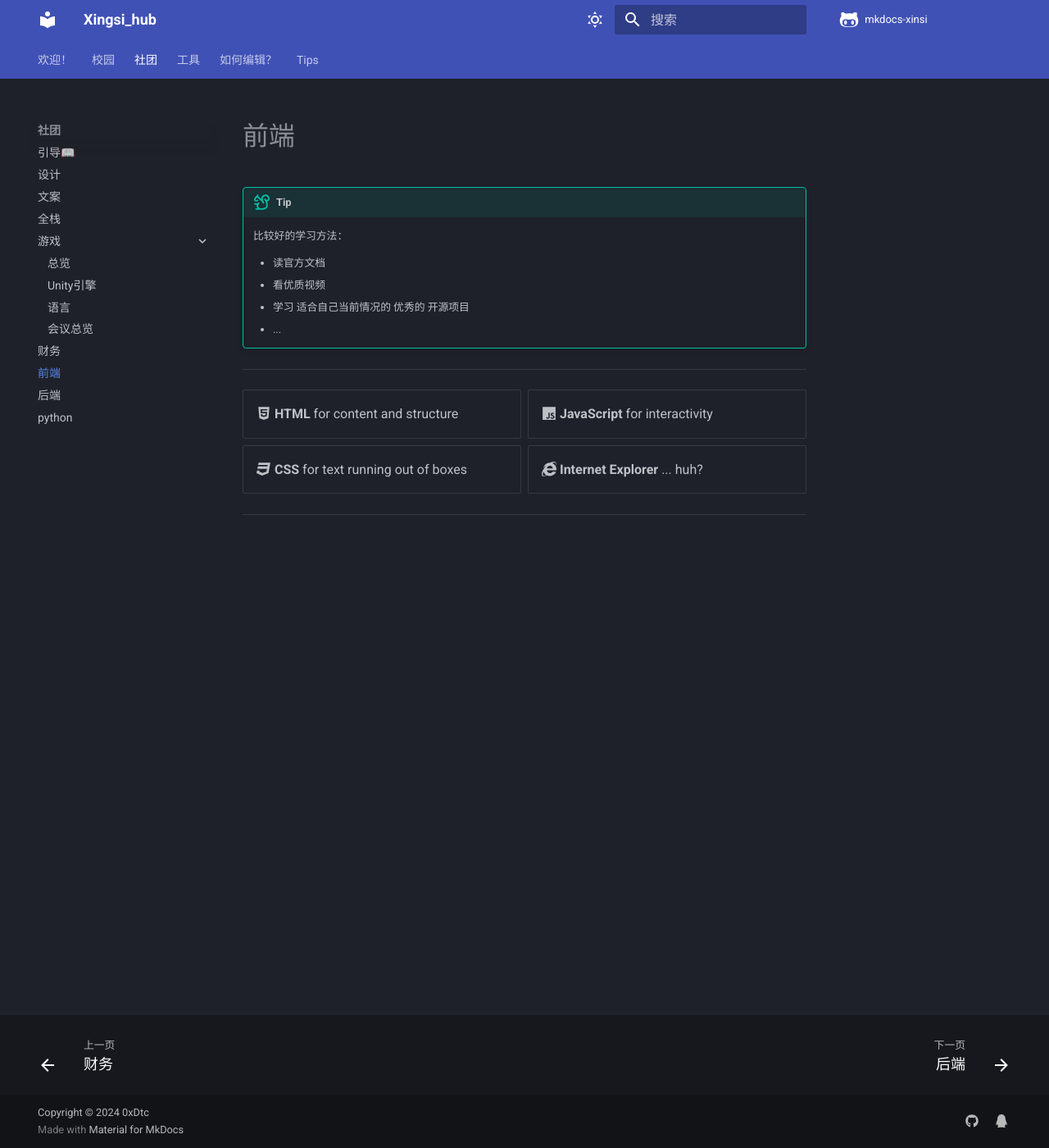
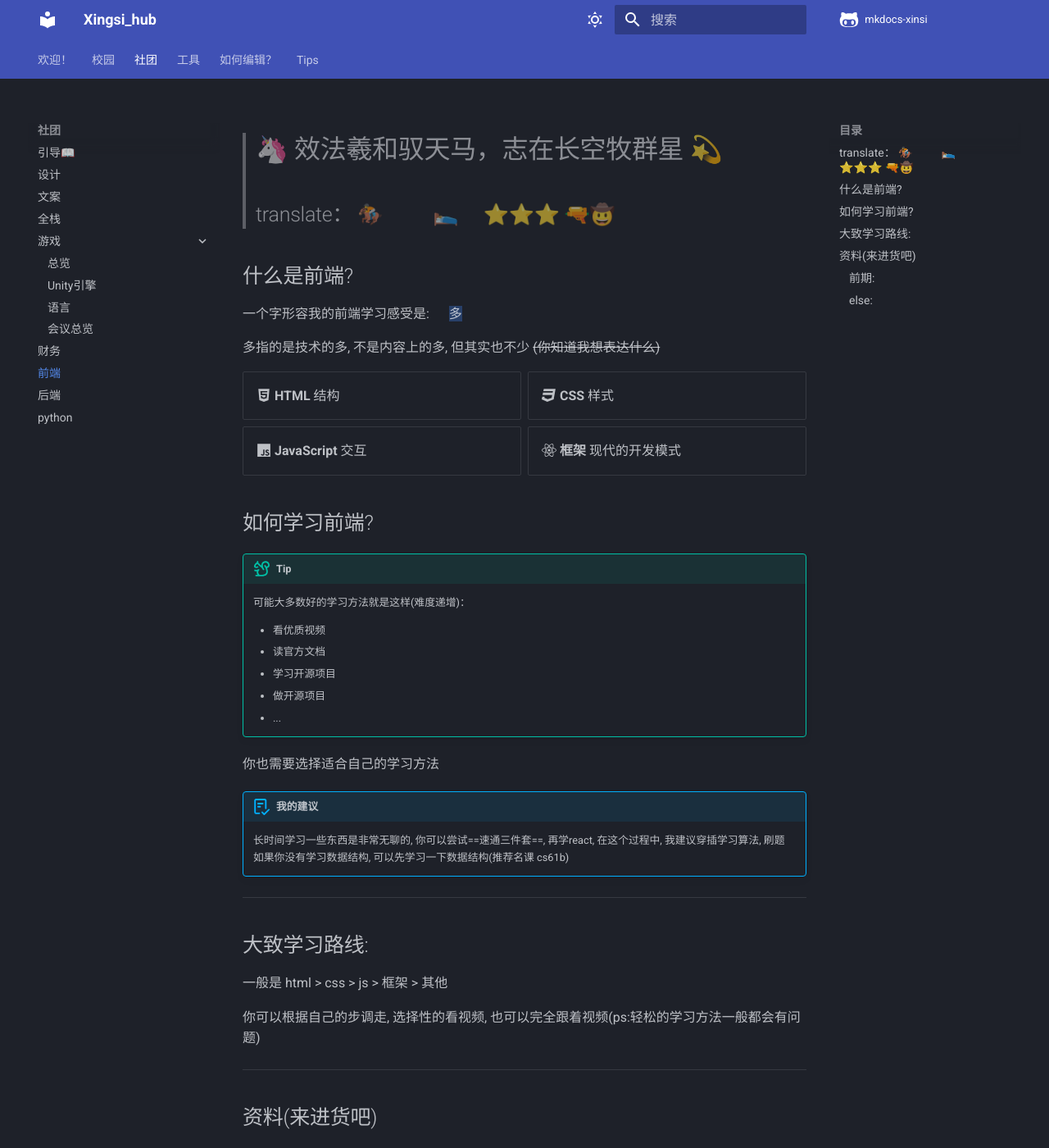
Before and after one commit to disjfjdizmfnkf/mkdocs-xingsi, an MkDocs documentation site: the page built from docs/c-xingsi/frontend/frontend.md, in a window 1280 px wide and 1400 px high. Shown: the whole window at 82% size. Built offline with MkDocs 1.6.1 and Material for MkDocs 9.7.7, drawn with Linux system fonts in a browser that asks for light colours; comment, search, counter and statistics services are not loaded; some of the changed text lies outside the part shown.

Commit message:
add: 前端大概

```diff
--- a/docs/c-xingsi/frontend/frontend.md
+++ b/docs/c-xingsi/frontend/frontend.md
@@ -1,19 +1,133 @@
+
+> # 🦄 效法羲和驭天马，志在长空牧群星 💫
+
+> ## translate： 🏇 &emsp;&emsp; 🛌🏼  &emsp;⭐⭐⭐  🔫🤠
+
+
+## 什么是前端?
+
+一个字形容我的前端学习感受是: &emsp; ==多==
+
+多指的是技术的多, 不是内容上的多, 但其实也不少 ~~(你知道我想表达什么)~~
+
+
+<div class="grid cards" markdown>
+
+- :fontawesome-brands-html5: __HTML__ 结构
+- :fontawesome-brands-css3: __CSS__ 样式
+- :fontawesome-brands-js: __JavaScript__ 交互
+- :fontawesome-brands-react: __框架__ 现代的开发模式
+
+</div>
+
+
+
+## 如何学习前端?
+
 !!! tip
 
-    比较好的学习方法：
+    可能大多数好的学习方法就是这样(难度递增)：
 
+    - 看优质视频
     - 读官方文档
-    - 看优质视频
-    - 学习 适合自己当前情况的 优秀的 开源项目
+    - 学习开源项目
+    - 做开源项目
     - ...
+
+
+你也需要选择适合自己的学习方法
+
+
+
+!!! abstract "我的建议"
+
+    长时间学习一些东西是非常无聊的, 你可以尝试==速通三件套==, 再学react, 在这个过程中, 我建议穿插学习算法, 刷题
+    如果你没有学习数据结构, 可以先学习一下数据结构(推荐名课 cs61b)
+
 
 ---
 
-<div class="grid cards" markdown>
+## 大致学习路线:
 
-- :fontawesome-brands-html5: __HTML__ for content and structure
-- :fontawesome-brands-js: __JavaScript__ for interactivity
-- :fontawesome-brands-css3: __CSS__ for text running out of boxes
-- :fontawesome-brands-internet-explorer: __Internet Explorer__ ... huh?
+一般是 html > css > js > 框架 > 其他
 
-</div>
+你可以根据自己的步调走, 选择性的看视频, 也可以完全跟着视频(ps:轻松的学习方法一般都会有问题)
+
+
+---
+
+
+## 资料(来进货吧)
+
+
+### **_前期_**:
+
+[**coderwhy前端体系课**](https://pan.baidu.com/s/1XegOb5Mrw47JQgNIY2PR1Q)
+
+提取码: `s1f7`
+
+- 体系课
+- 基本上什么都涵盖了
+
+
+[**开课吧算法**](https://pan.baidu.com/s/1nQk6yQkhALzOo46b2mw1og)
+
+提取码: `xb4d`
+
+- 一般的算法课
+- 算法早点开始没坏处
+- 对付面试
+- 你也可以自己刷题
+- 有待改进
+
+
+[**金职位**](https://pan.baidu.com/s/1lwDlzIh6cR7LL_nVMRq03w)
+
+提取码: `u7sa`
+
+- 前端主要课程
+- ~~适合速通~~
+
+
+
+### _**else**_:
+
+---
+
+[Ts重构axios](https://pan.baidu.com/s/1AF3qk7ZHrHBsjIaWozTbdA)
+
+提取码: `9jmg`
+
+[英语-独霸上海的妖怪](https://pan.baidu.com/s/11VYVci5BzouAlNzx5clpDg)
+
+提取码: `x5e9`
+
+- 英语这玩意更是重量级
+- "认真看, 六级上600没问题😄"--某人
+
+
+[卡颂react](#)
+
+提取码: ` `
+
+- 源码解析
+- 我记得我有来着
+
+
+[vue源码解析](https://pan.baidu.com/s/18_9yDjCkuDcSebkb-SNqfw)
+
+提取码 `sn1x`
+
+- ...
+
+[慕课低代码项目](https://pan.baidu.com/s/1KQTXW9w-FPtCL28X_TwxfA)
+
+提取码: `sexk`
+
+- ...
+
+---
+
+!!! info "未完待续..."
+
+    博观而约取, 厚积而薄发。
--- a/mkdocs.yml
+++ b/mkdocs.yml
@@ -66,8 +66,6 @@ extra:
     - icon: fontawesome/brands/qq
       link: https://qm.qq.com/q/xaolYlwWu6
       name: 行思qq群
-
-
 plugins:
   - search:
     # insider https://squidfunk.github.io/mkdocs-material/blog/2022/chinese-search-support/
```
Also changed, not shown: docs/admonitions/admonitions.md (+1 -1 lines), docs/campus/校园网dns解析.md (+6 -5 lines), docs/editorRecommend/jet.md (+1 -1 lines).
